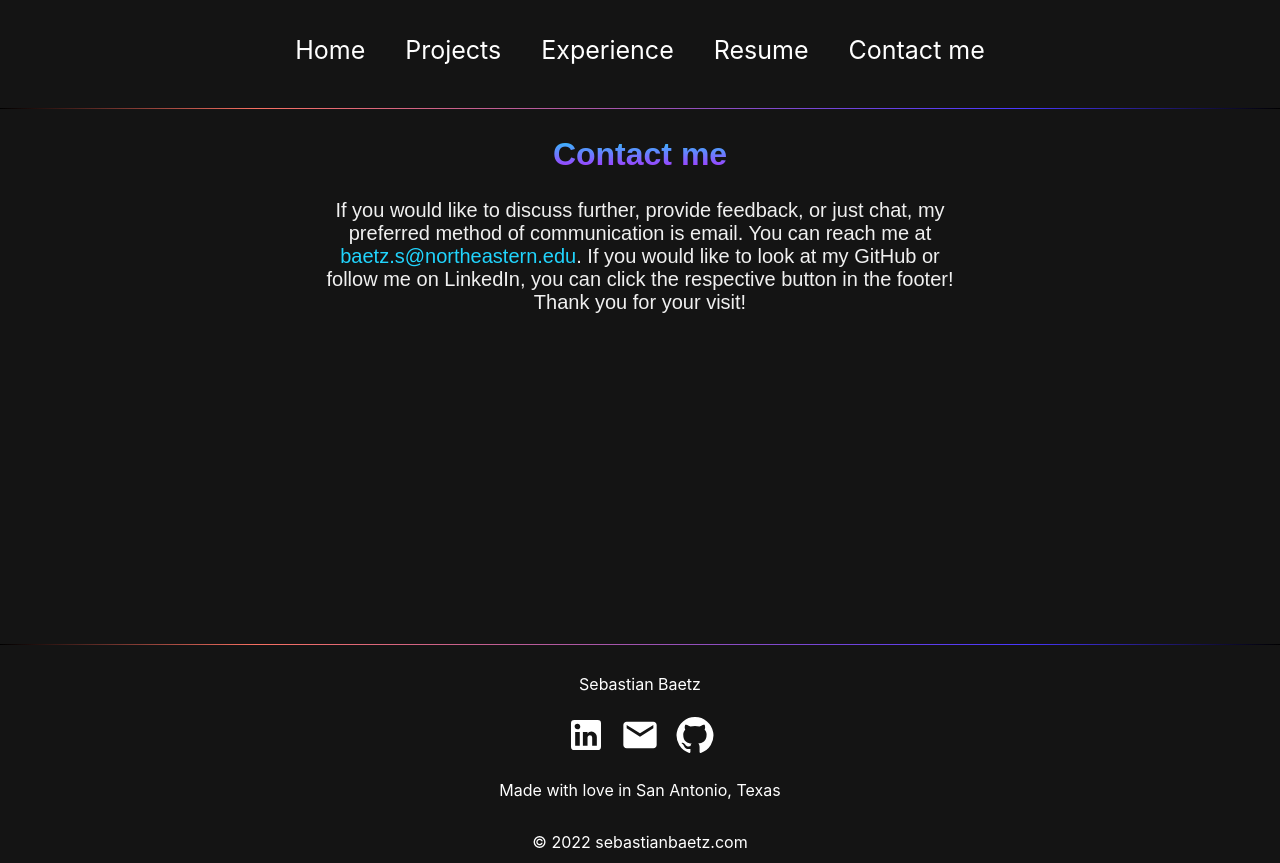
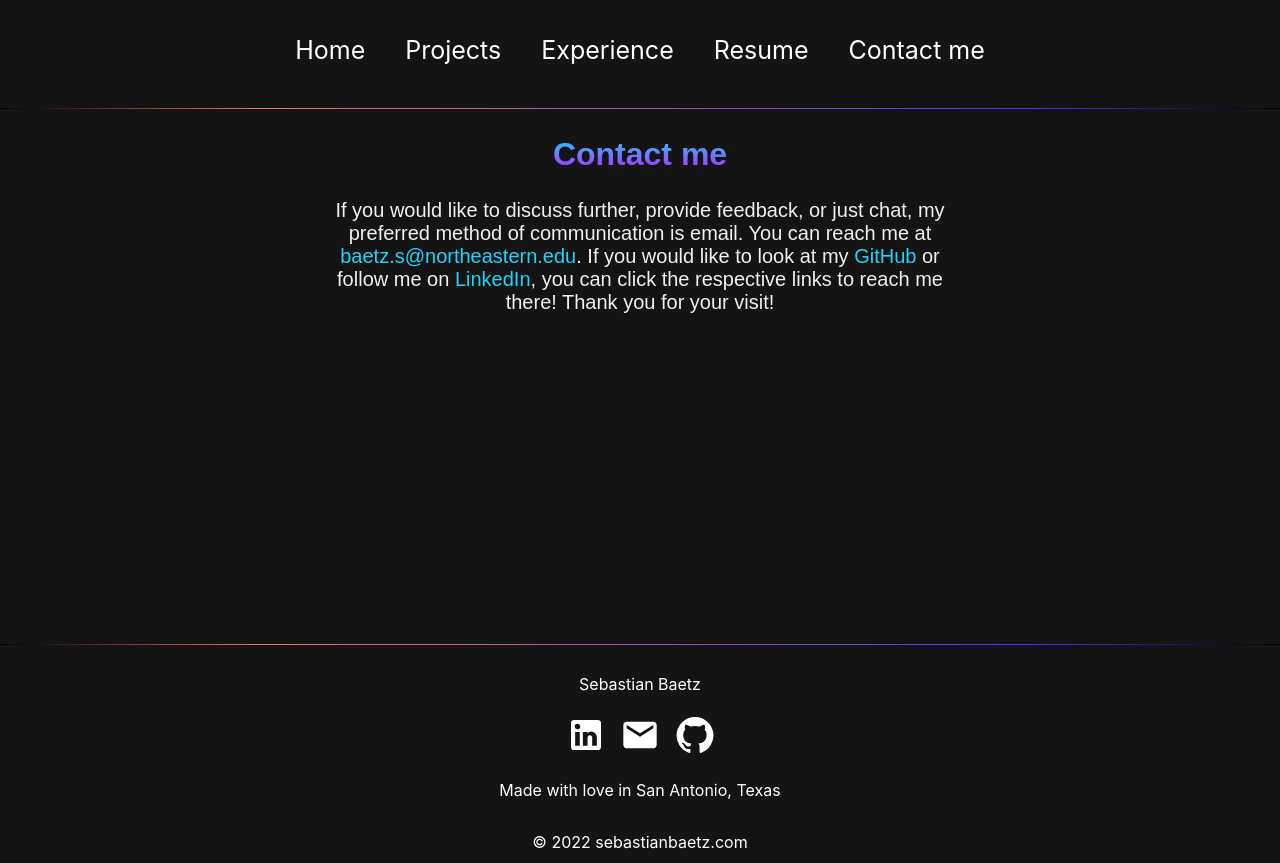
Before and after one commit to sebastianbaetz/newpersonalwebsite, a React (Create React App) app: page /contactme in a window 1280 px wide. Built offline with nearby package versions, Linux system fonts and the light colour scheme.

Commit message:
Update contact me text

```diff
--- a/src/pages/ContactMe.js
+++ b/src/pages/ContactMe.js
@@ -8,7 +8,7 @@ function ContactMe() {
             <h2>Contact me</h2>
 
             <p>If you would like to discuss further, provide feedback, or just chat, my preferred method of communication is email. You can reach me at <a href={"mailto:baetz.s@northeastern.edu"}>baetz.s@northeastern.edu</a>.
-                If you would like to look at my GitHub or follow me on LinkedIn, you can click the respective button in the footer! Thank you for your visit!</p>
+                If you would like to look at my <a href={"https://github.com/sebastianbaetz"}>GitHub</a> or follow me on <a href={"https://www.linkedin.com/in/sebastianbaetz/"}>LinkedIn</a>, you can click the respective links to reach me there! Thank you for your visit!</p>
         </div>
     );
 }
```
